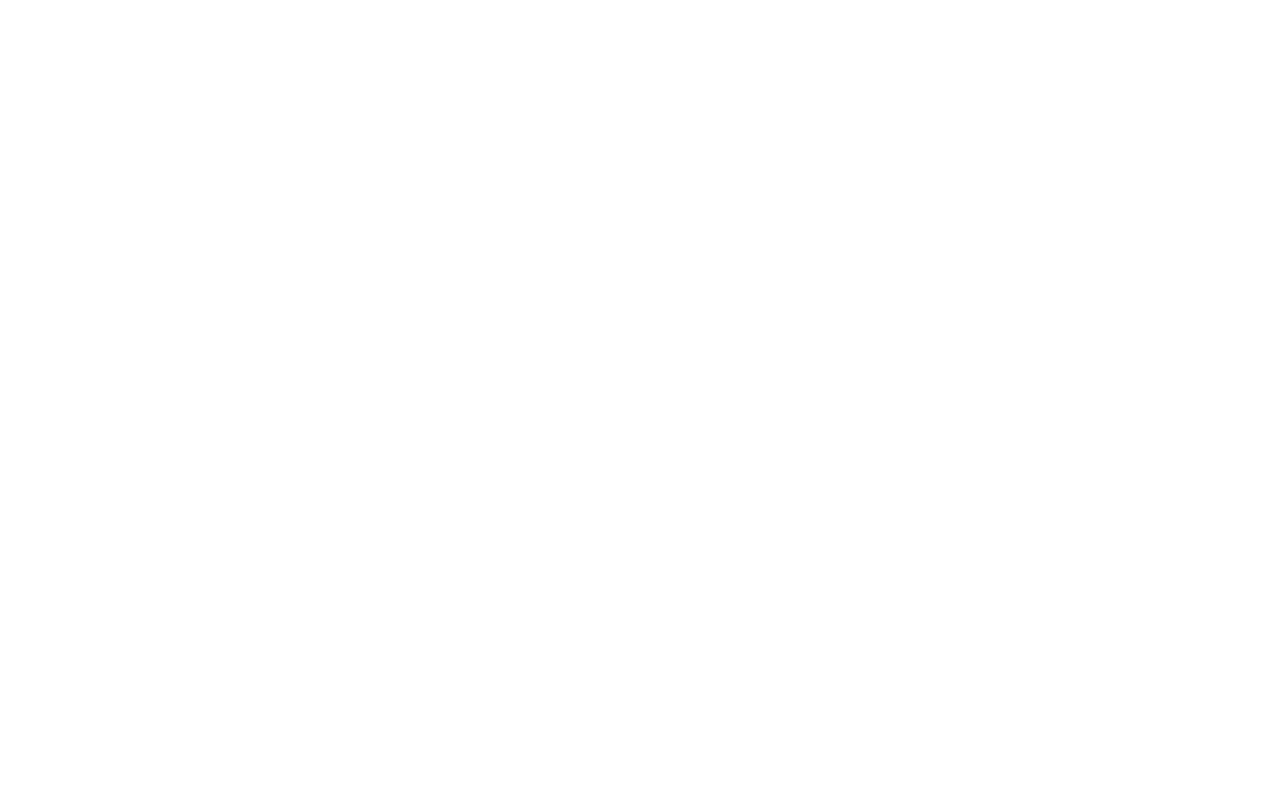
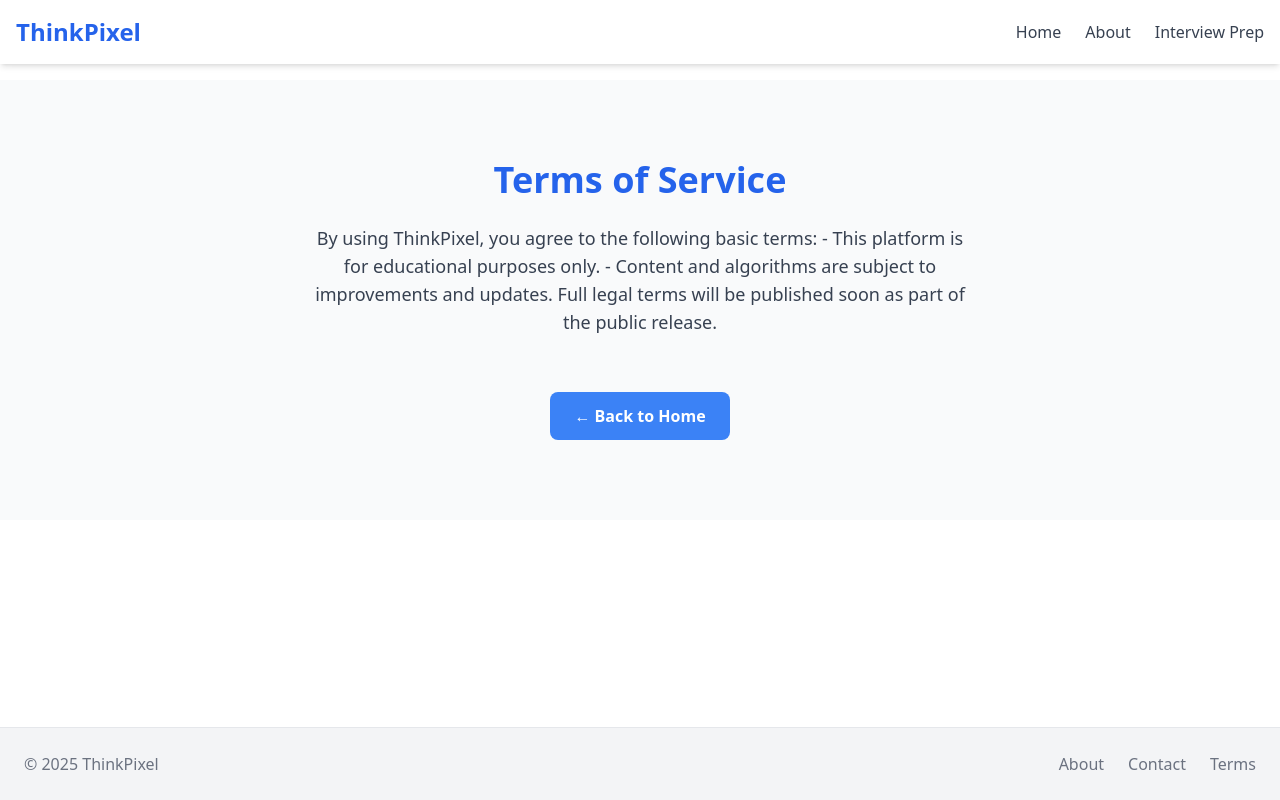
Before and after one commit to uyphu/thinkpixel, a React (Vite) app: page /terms in a window 1280 px wide. Before the commit this address had no page. Built offline with nearby package versions, Linux system fonts and the light colour scheme.

Commit message:
[TP-22] Create Terms Page

```diff
--- a/src/App.tsx
+++ b/src/App.tsx
@@ -2,6 +2,8 @@
 import Home from "./pages/Home";
 import Visualizer from "./pages/Visualizer";
 import About from "./pages/About";
+import Contact from "./pages/Contact";
+import Terms from "./pages/Terms";
 
 function App() {
   return (
@@ -10,6 +12,8 @@
         <Route path="/" element={<Home />} />
         <Route path="/visualizer/:algorithmName" element={<Visualizer />} />
         <Route path="/about" element={<About />} />
+        <Route path="/contact" element={<Contact />} />
+        <Route path="/terms" element={<Terms />} />
         {/* Add this route */}
       </Routes>
     </Router>
--- /dev/null
+++ b/src/pages/Contact.tsx
@@ -0,0 +1,25 @@
+import Layout from "../components/Layout";
+import { Link } from "react-router-dom";
+
+const Contact = () => {
+  return (
+    <Layout>
+      <section className="flex flex-col items-center justify-center text-center py-20 px-6 bg-gray-50">
+        <h1 className="text-4xl font-bold text-blue-600 mb-6">Contact Us</h1>
+        <p className="max-w-xl text-lg text-gray-700 mb-8">
+          We'd love to hear from you!
+          For feedback, inquiries, or support, please contact our team at:
+          <span className="text-blue-500 font-semibold"> support@thinkpixel.dev </span>
+        </p>
+        <Link
+          to="/"
+          className="inline-block mt-6 px-6 py-3 bg-blue-500 hover:bg-blue-600 text-white font-semibold rounded-lg transition"
+        >
+          ← Back to Home
+        </Link>
+      </section>
+    </Layout>
+  );
+};
+
+export default Contact;
--- /dev/null
+++ b/src/pages/Terms.tsx
@@ -0,0 +1,26 @@
+import Layout from "../components/Layout";
+import { Link } from "react-router-dom";
+
+const Terms = () => {
+  return (
+    <Layout>
+      <section className="flex flex-col items-center justify-center text-center py-20 px-6 bg-gray-50">
+        <h1 className="text-4xl font-bold text-blue-600 mb-6">Terms of Service</h1>
+        <p className="max-w-2xl text-lg text-gray-700 mb-8">
+          By using ThinkPixel, you agree to the following basic terms:
+          - This platform is for educational purposes only.
+          - Content and algorithms are subject to improvements and updates.
+          Full legal terms will be published soon as part of the public release.
+        </p>
+        <Link
+          to="/"
+          className="inline-block mt-6 px-6 py-3 bg-blue-500 hover:bg-blue-600 text-white font-semibold rounded-lg transition"
+        >
+          ← Back to Home
+        </Link>
+      </section>
+    </Layout>
+  );
+};
+
+export default Terms;
```
